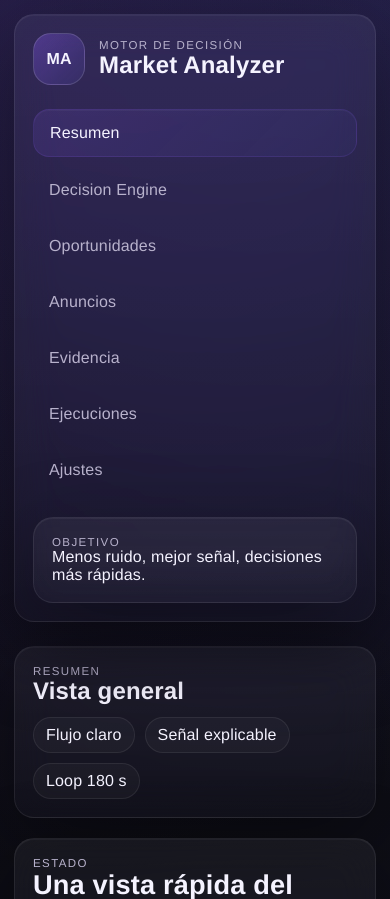
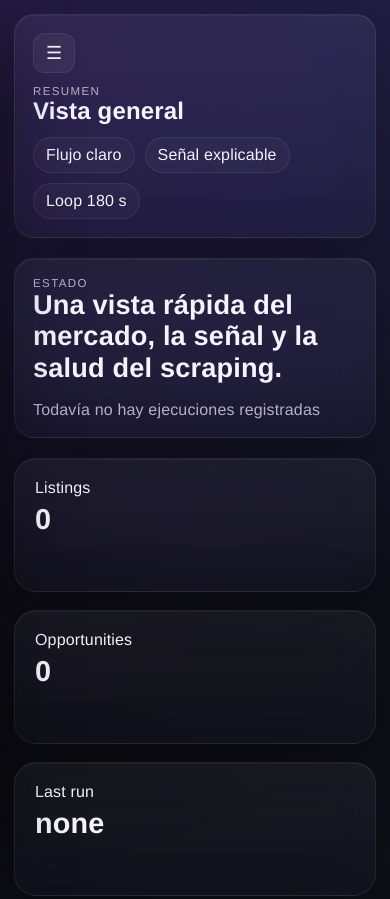
Before and after one commit to manuelgodoytorrealba/market-analizer-py, a FastAPI app: page / in a window 390 px wide. Shown: the top 899 px of the page. Run offline with FastAPI, Linux system fonts and the light colour scheme.

Commit message:
adding favicon and adding hamburguer menu to mobile view

```diff
--- a/app/static/styles.css
+++ b/app/static/styles.css
@@ -865,3 +865,56 @@ h4 {
         min-width: 640px;
     }
 }
+
+/* 🔘 botón toggle */
+.sidebar-toggle {
+    display: none;
+    background: rgba(255,255,255,0.05);
+    border: 1px solid var(--line);
+    color: var(--text);
+    border-radius: 12px;
+    padding: 8px 12px;
+    font-size: 18px;
+    cursor: pointer;
+}
+
+/* 📱 MOBILE */
+@media (max-width: 1180px) {
+
+    .sidebar-toggle {
+        display: block;
+    }
+
+    .sidebar {
+        position: fixed;
+        top: 0;
+        left: 0;
+        height: 100%;
+        width: 260px;
+        transform: translateX(-100%);
+        transition: transform 0.3s ease;
+        z-index: 1000;
+    }
+
+    .sidebar.open {
+        transform: translateX(0);
+    }
+
+    /* overlay oscuro */
+    .sidebar-overlay {
+        position: fixed;
+        inset: 0;
+        background: rgba(0,0,0,0.5);
+        backdrop-filter: blur(4px);
+        z-index: 999;
+        display: none;
+    }
+
+    .sidebar-overlay.active {
+        display: block;
+    }
+
+    .app-shell {
+        grid-template-columns: 1fr;
+    }
+}
--- a/app/templates/base.html
+++ b/app/templates/base.html
@@ -9,10 +9,13 @@
     {% endif %}
     <title>{% block title %}Market Analyzer{% endblock %}</title>
     <link rel="stylesheet" href="{{ url_for('static', path='styles.css') }}" />
+    <link rel="icon" type="image/x-icon" href="{{ url_for('static', path='images/favicon.ico') }}">
 </head>
 
 <body>
     <div class="app-shell">
+
+        <!-- SIDEBAR -->
         <aside class="sidebar glass">
             <div class="brand">
                 <div class="brand-mark">MA</div>
@@ -45,12 +48,20 @@
             </div>
         </aside>
 
+        <!-- MAIN -->
         <main class="main-panel">
+
+            <!-- TOPBAR -->
             <header class="topbar glass">
+                <button id="sidebar-toggle" class="sidebar-toggle">
+                    ☰
+                </button>
+
                 <div>
                     <p class="eyebrow">{% block eyebrow %}Inteligencia de mercado{% endblock %}</p>
                     <h2>{% block page_title %}Panel{% endblock %}</h2>
                 </div>
+
                 <div class="topbar-meta">
                     <span class="meta-pill">Flujo claro</span>
                     <span class="meta-pill">Señal explicable</span>
@@ -61,10 +72,15 @@
             </header>
 
             {% block content %}{% endblock %}
+
         </main>
     </div>
+
+    <!-- SCRIPTS -->
     <script>
         document.addEventListener("DOMContentLoaded", function () {
+
+            // AUTO SUBMIT
             const autoSubmitForms = document.querySelectorAll("form[data-auto-submit='true']");
             autoSubmitForms.forEach(function (form) {
                 const controls = form.querySelectorAll("select, input[type='checkbox']");
@@ -74,8 +90,28 @@
                     });
                 });
             });
+
+            // SIDEBAR TOGGLE
+            const toggleBtn = document.getElementById("sidebar-toggle");
+            const sidebar = document.querySelector(".sidebar");
+
+            const overlay = document.createElement("div");
+            overlay.classList.add("sidebar-overlay");
+            document.body.appendChild(overlay);
+
+            toggleBtn.addEventListener("click", () => {
+                sidebar.classList.toggle("open");
+                overlay.classList.toggle("active");
+            });
+
+            overlay.addEventListener("click", () => {
+                sidebar.classList.remove("open");
+                overlay.classList.remove("active");
+            });
+
         });
     </script>
+
 </body>
 
 </html>
```
Also changed, not shown: README.md, app/static/images/favicon.ico (added). Lines whose indentation alone changed are shown as unchanged.
